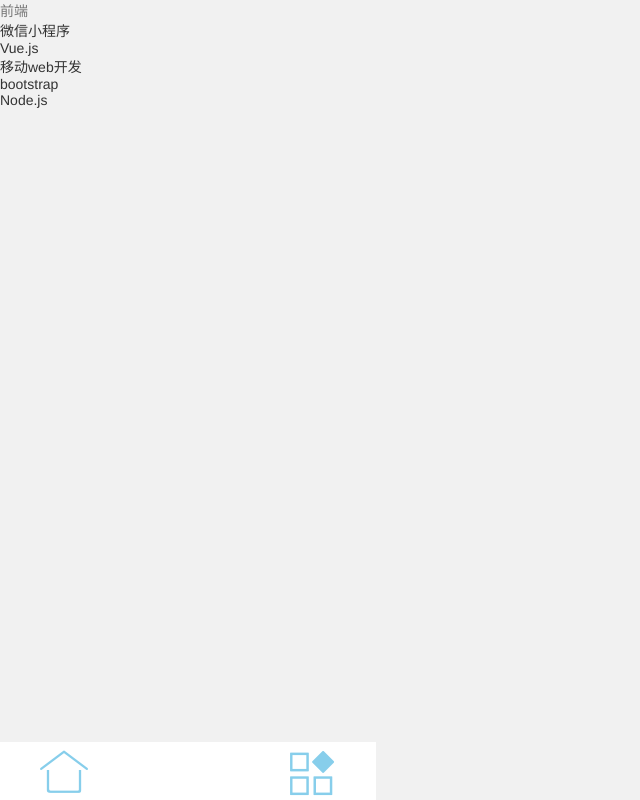
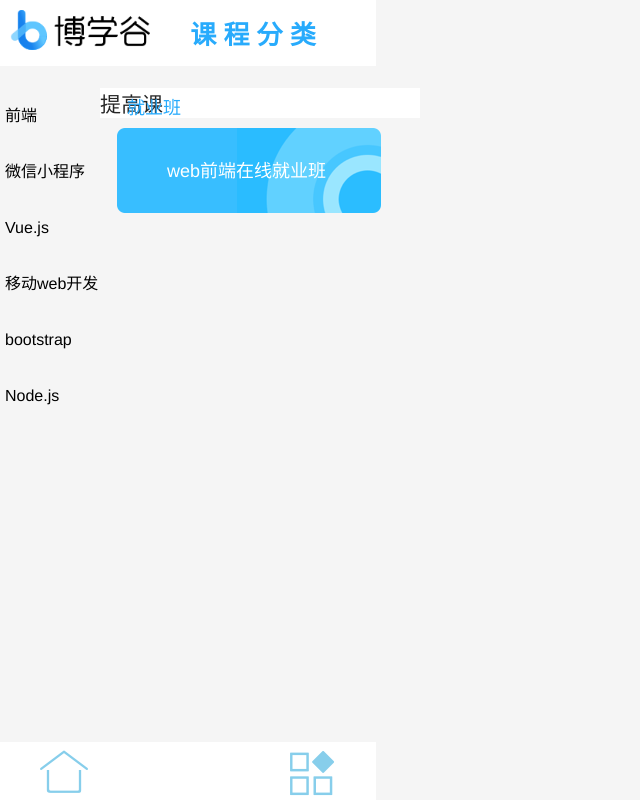
Before and after one commit to Huayeyecai/bxg-web-category, a plain HTML site: page web/views/category.html in a window 1280 px wide. Shown: the whole page, without its empty margins (0-640 px from the left). Drawn offline with Linux system fonts and the light colour scheme.

Commit message:
代码更新

```diff
--- a/web/views/category.html
+++ b/web/views/category.html
@@ -17,30 +17,52 @@
 <body>
   <!-- 头部模块 -->
   <header class="header clearfix">
-
+    <img class="logo" src="images/logo.png" alt="">
+    <h1>课 程 分 类</h1>
   </header>
+  <!-- 主页面 -->
   <div class="main">
     <!-- 侧边栏 -->
+    <div class="nav-left">
       <ul class="nav-tree-side">
+        <li class="nav-item">
+          <a href="javascript:;">前端</a>
+        </li>
+        <li class="nav-item">
+          <a href="javascript:;">微信小程序</a>
+        </li>
+        <li class="nav-item">
+          <a href="javascript:;">Vue.js</a>
+        </li>
+        <li class="nav-item">
+          <a href="javascript:;">移动web开发</a>
+        </li>
+        <li class="nav-item">
           <a href="javascript:;">
-          <li>前端</li>
+            bootstrap
           </a>
+        </li>
+        <li class="nav-item">
           <a href="javascript:;">
-            <li>微信小程序</li>
+            Node.js
           </a>
-          <a href="javascript:;">
-            <li>Vue.js</li>
-          </a>
-          <a href="javascript:;">
-            <li>移动web开发</li>
-          </a>
-          <a href="javascript:;">
-            <li>bootstrap</li>
-          </a>
-          <a href="javascript:;">
-            <li>Node.js</li>
-          </a>
+        </li>
       </ul>
+    </div>
+    <!-- 右侧详细内容 -->
+    <div class="nav-right">
+      <div class="web">
+        <h2 class="gro">就业班</h2>
+        <div class="web-fe">
+          <!-- <img src="images/web_fe.png" alt=""> -->
+          <span>web前端在线就业班</span>
+        </div>
+      </div>
+      <h2 class="high">提高课</h2>
+    </div>
+    <div>
+
+    </div>
   </div>
   <!-- 底部 -->
   <div class="bottom">
--- a/web/views/css/category.css
+++ b/web/views/css/category.css
@@ -1,7 +1,7 @@
 body {
     max-width: 376px;
     margin: 0 auto;
-    background: #f1f1f1;
+    background: #f5f5f5;
     overflow-x: hidden;
     -webkit-overflow-scrolling: touch;
 
@@ -20,7 +20,105 @@
 a:hover {
     text-decoration: none;
 }
-
+/* header */
+.header{
+    position: fixed;
+    box-sizing: border-box;
+    width: 100%;
+    max-width: 376px;
+    top: 0;
+    height: 66px;
+    background-color: #fff;
+}
+.header .logo {
+vertical-align: middle;
+float: left;
+margin-left: 10px;
+margin-top: 10px;
+height: 40px;
+max-width: 100%;
+}
+.header h1 {
+    font-size: 26px;
+    text-align: center;
+    font-weight: 700;
+    color: #28abfc;
+    padding-top: 14px;
+    padding-right: 20px;
+}
+/* main  */
+.main {
+    position: relative;
+    margin-top: 88px;
+    max-width: 376px;
+    /* background-color: #fff; */
+}
+.nav-left {
+    position: absolute;
+    left: 0;
+    width: 100px;
+    height: 100%;
+    background-color: #f5f5f5;
+}
+.nav-tree-side .nav-item {
+    height: 56px;
+    width: 100px;
+    background-color: #f5f5f5;
+}
+.nav-tree-side .nav-item a {
+    line-height: 56px;
+    font-size: 16px;
+    color: #000;
+    text-align: center;
+    padding-left: 5px;
+}
+.nav-tree-side .nav-item:hover{
+    background-color: #fff;
+}
+.nav-right {
+position: absolute;
+width: 320px;
+left:100px;
+background-color: #fff;
+}
+.nav-right .gro {
+    margin: 10px;
+    font-size: 18px;
+    line-height: 20px;
+    text-align: left;
+    font-weight: 400;
+    color: #28abfc;
+}
+.web {
+    position: absolute;
+    margin-left: 17px;
+    /* margin-top: 40px; */
+    height: 86px;
+    width: 264px;
+}
+.web .web-fe{
+    height: 86px;
+    width: 100%;
+    background: url(../images/web_fe.png) no-repeat;
+}
+/* .nav-right .web_fe img{
+    height: 86px;
+} */
+.web .web-fe span{
+    color: #fff;
+    font-size: 18px;
+    line-height:86px;
+    text-align: center;
+padding-left: 50px;
+}
+.web .high{
+    font-size: 18px;
+    line-height: 20px;
+    text-align: left;
+    font-weight: 400;
+    color: #28abfc;
+}
+/* bottom */
 .bottom {
     position: fixed;
     box-sizing: border-box;
--- a/web/views/js/category.js
+++ b/web/views/js/category.js
@@ -0,0 +1,3 @@
+$(function () {
+
+})
```
Also changed, not shown: web/views/css/index.css (+15 -2 lines), web/views/index.html (+9 -9 lines). Lines whose indentation alone changed are shown as unchanged.
